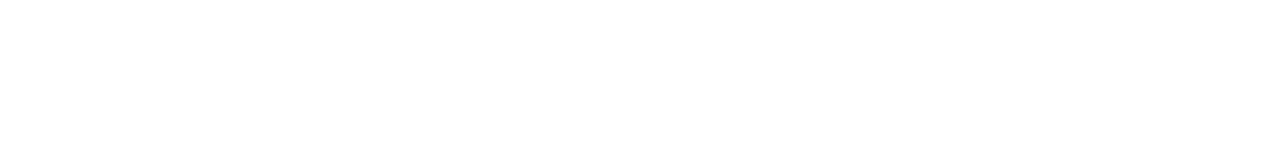
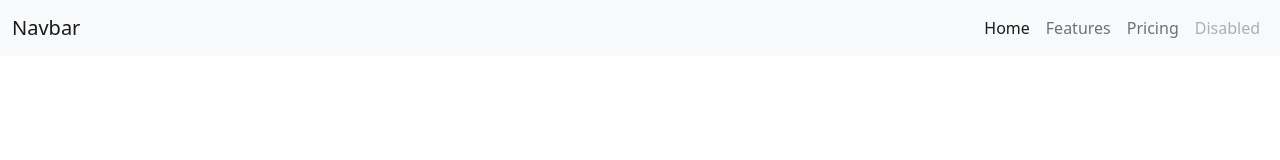
Before and after one commit to AlexandreSilvinoSantos/Projeto-Portif-lio, a plain HTML site: page codigos.html in a window 1280 px wide. Drawn offline with nearby package versions, Linux system fonts and the light colour scheme.

```diff
--- a/codigos.html
+++ b/codigos.html
@@ -11,6 +11,35 @@
 </head>
 <body>
 
+  <header>
+
+
+
+  </header>
+<nav class="navbar navbar-expand-lg navbar-light bg-light">
+  <div class="container-fluid">
+    <a class="navbar-brand" href="#">Navbar</a>
+    <button class="navbar-toggler" type="button" data-bs-toggle="collapse" data-bs-target="#navbarNav" aria-controls="navbarNav" aria-expanded="false" aria-label="Toggle navigation">
+      <span class="navbar-toggler-icon"></span>
+    </button>
+    <div class="collapse navbar-collapse" id="navbarNav">
+      <ul class="navbar-nav ms-auto">
+        <li class="nav-item">
+          <a class="nav-link active" aria-current="page" href="#">Home</a>
+        </li>
+        <li class="nav-item">
+          <a class="nav-link" href="#">Features</a>
+        </li>
+        <li class="nav-item">
+          <a class="nav-link" href="#">Pricing</a>
+        </li>
+        <li class="nav-item">
+          <a class="nav-link disabled">Disabled</a>
+        </li>
+      </ul>
+    </div>
+  </div>
+</nav>
 
 
 
```
